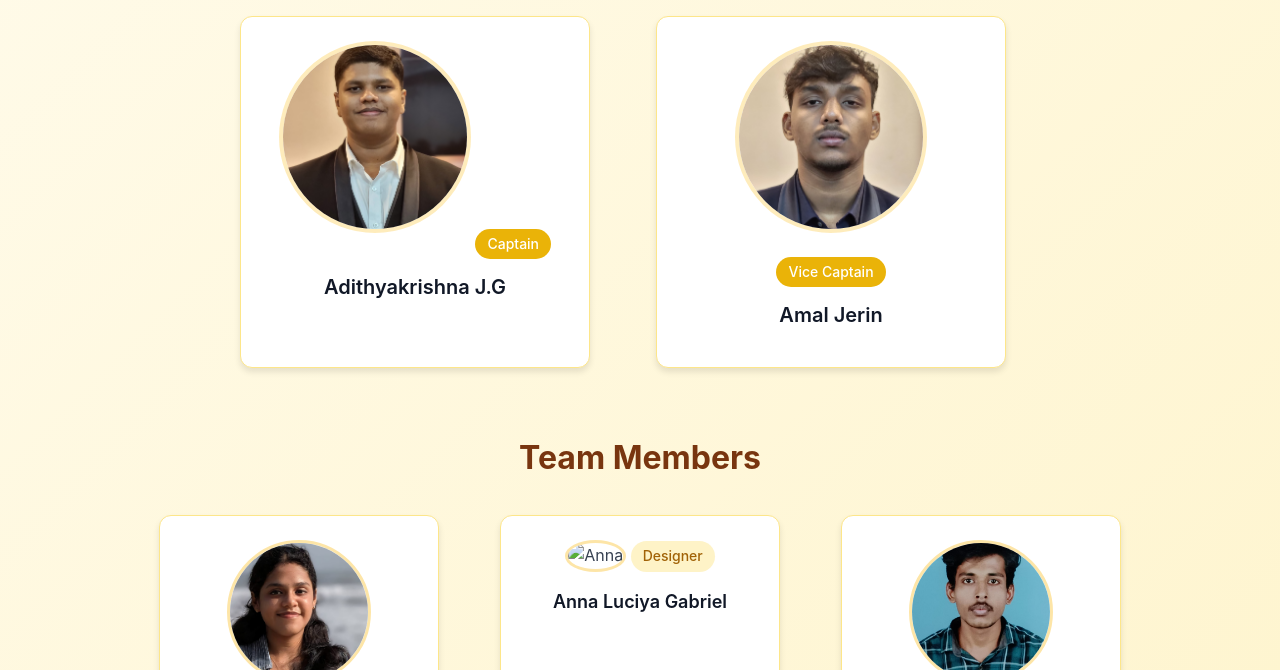
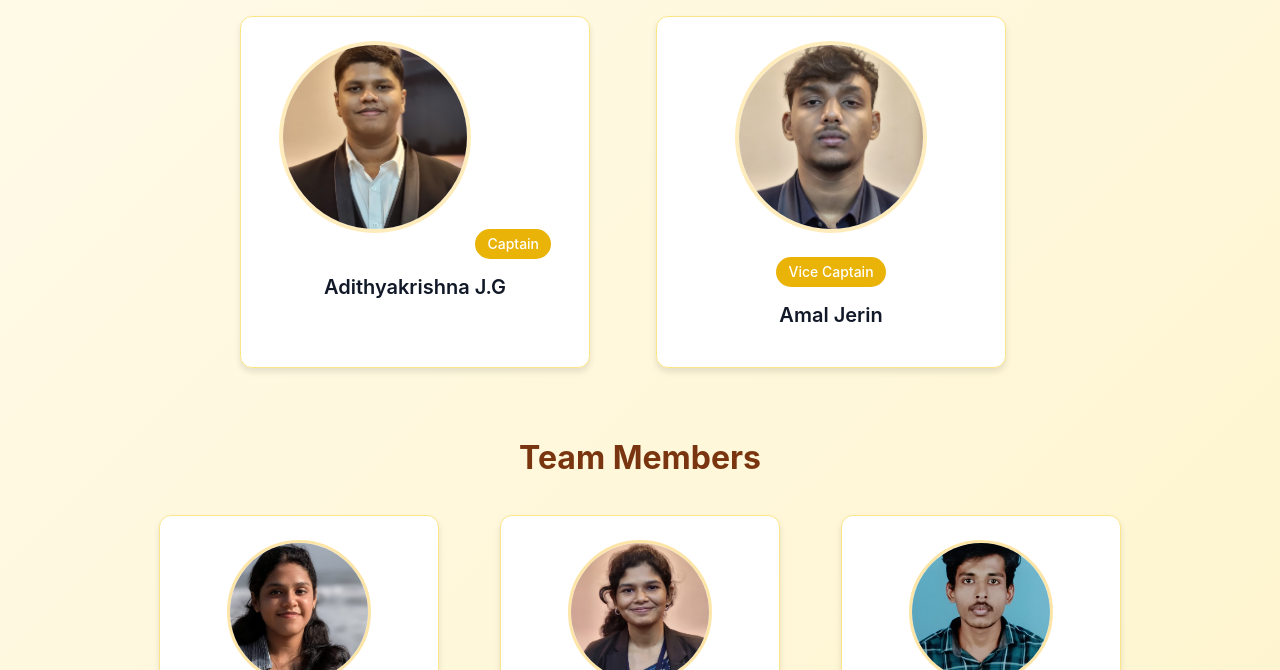
Before and after one commit to ABHI11801/prime_seven, a plain HTML site: page index.html in a window 1280 px wide. Shown: the part 282-952 px from the top of the page. Drawn offline with Linux system fonts and the light colour scheme.

Commit message:
Update index.html

```diff
--- a/index.html
+++ b/index.html
@@ -269,7 +269,7 @@
                         <h3 class="member-name">Aleena K.J</h3>
                     </div>
                     <div class="card">
-                        <img src="annajpeg" alt="Anna" class="member-image">
+                        <img src="anna.jpeg" alt="Anna" class="member-image">
                         <span class="badge badge-member">Designer</span>
                         <h3 class="member-name">Anna Luciya Gabriel</h3>
                     </div>
```
